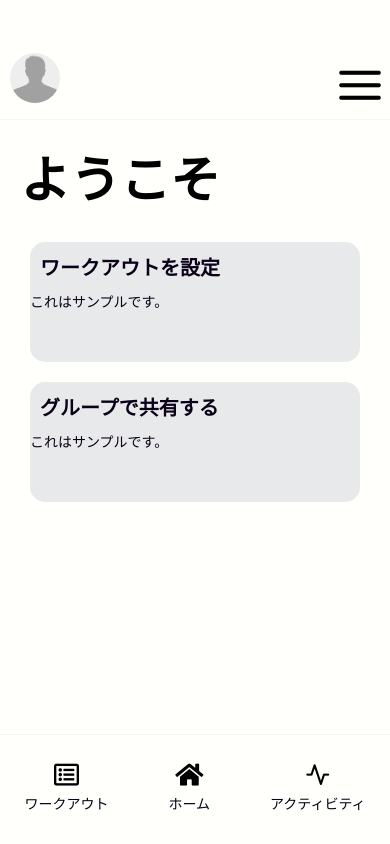
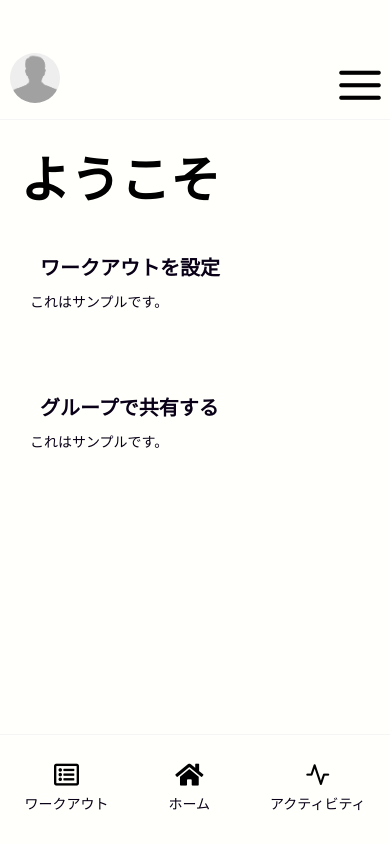
Before and after one commit to AatsuTakahashi/WorkoutNavigator, a React Native app: screen /Home in a window 390 px wide. Built offline with nearby package versions, Linux system fonts and the light colour scheme.

Commit message:
[add]: Home画面のContentで使用するColorCodeを変更

```diff
--- a/src/constants/ColorCode.ts
+++ b/src/constants/ColorCode.ts
@@ -1,5 +1,5 @@
 export const COLOR_CODE = {
-  GRAYISH_WHITE: 'rgba(230, 231, 232, 0.9)',
+  STEEL_COLOR: '#6C676E',
   JET_BLACK: '#0A0017',
   WHITE: '#FFFFFB',
   WHITE_SMOKE: '#F5F5F5',
```
